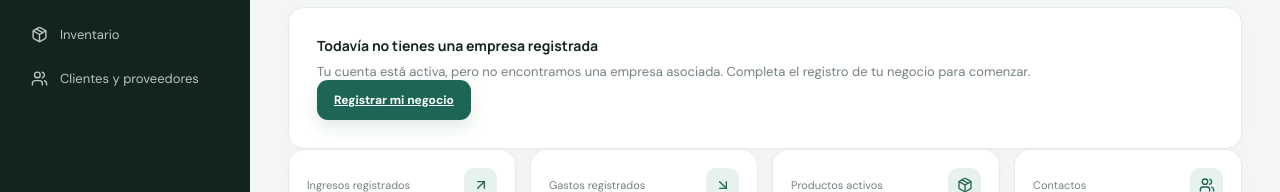
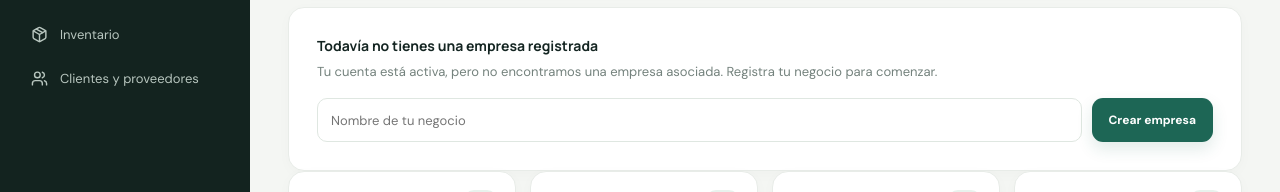
Before and after one commit to JuanVidal1/VozAdmin-PULSO, a Next.js app: page /resumen in a window 1280 px wide. Shown: the part 285-477 px from the top of the page. Built offline with nearby package versions, Linux system fonts and the light colour scheme; no server answers.

Commit message:
Allow authenticated users to create their first organization from summary

```diff
--- a/app/resumen/page.tsx
+++ b/app/resumen/page.tsx
@@ -1,6 +1,6 @@
 "use client";
 
-import { useEffect, useMemo, useState } from "react";
+import { useEffect, useMemo, useState, type FormEvent } from "react";
 import Link from "next/link";
 import { Activity, ArrowDownRight, ArrowUpRight, Building2, Package, RefreshCw, Users, Wallet } from "lucide-react";
 
@@ -55,6 +55,8 @@ export default function ResumenPage() {
   const [loadingData, setLoadingData] = useState(false);
   const [error, setError] = useState("");
   const [reloadToken, setReloadToken] = useState(0);
+  const [newOrganizationName, setNewOrganizationName] = useState("");
+  const [creatingOrganization, setCreatingOrganization] = useState(false);
 
   const organization = organizations.find(item => item.id === organizationId);
   const currency = organization?.currency_code || "COP";
@@ -110,6 +112,36 @@ export default function ResumenPage() {
     return () => { active = false; };
   }, [organizationId, reloadToken]);
 
+  async function handleCreateOrganization(event: FormEvent<HTMLFormElement>) {
+    event.preventDefault();
+    const name = newOrganizationName.trim();
+    if (name.length < 2) {
+      setError("El nombre de la empresa debe tener al menos 2 caracteres.");
+      return;
+    }
+    setCreatingOrganization(true);
+    setError("");
+    try {
+      const response = await fetch("/api/organizations", {
+        method: "POST",
+        credentials: "same-origin",
+        headers: { "Content-Type": "application/json" },
+        body: JSON.stringify({ name, country_code: "CO", currency_code: "COP" })
+      });
+      const payload = await response.json().catch(() => ({}));
+      if (!response.ok) throw new Error(payload.error || "No fue posible crear la empresa.");
+      const refreshed = await readApi<{ data: { role: string; organization: Organization }[] }>("/api/organizations");
+      const rows = (refreshed.data || []).flatMap(item => item.organization ? [{ ...item.organization, role: item.role }] : []);
+      setOrganizations(rows);
+      setOrganizationId(payload.data.id);
+      setNewOrganizationName("");
+    } catch (cause) {
+      setError(cause instanceof Error ? cause.message : "No fue posible crear la empresa.");
+    } finally {
+      setCreatingOrganization(false);
+    }
+  }
+
   const totals = useMemo(() => transactions.reduce((result, item) => {
     const amount = Number(item.amount) || 0;
     if (item.transaction_type === "income") result.income += amount;
@@ -162,8 +194,11 @@ export default function ResumenPage() {
         {!loadingOrganizations && organizations.length === 0 && (
           <section className="panel" style={{ padding: 28 }}>
             <h2 className="panel-title">Todavía no tienes una empresa registrada</h2>
-            <p className="subtitle">Tu cuenta está activa, pero no encontramos una empresa asociada. Completa el registro de tu negocio para comenzar.</p>
-            <Link className="primary-btn" href="/registro">Registrar mi negocio</Link>
+            <p className="subtitle">Tu cuenta está activa, pero no encontramos una empresa asociada. Registra tu negocio para comenzar.</p>
+            <form onSubmit={handleCreateOrganization} style={{ display: "flex", flexWrap: "wrap", gap: 10, marginTop: 18 }}>
+              <input aria-label="Nombre de la empresa" required minLength={2} maxLength={120} value={newOrganizationName} onChange={event => setNewOrganizationName(event.target.value)} placeholder="Nombre de tu negocio" style={{ flex: "1 1 240px", minHeight: 44, border: "1px solid #dfe7e1", borderRadius: 10, padding: "0 13px", fontSize: 13 }} />
+              <button className="primary-btn" type="submit" disabled={creatingOrganization}>{creatingOrganization ? "Creando..." : "Crear empresa"}</button>
+            </form>
           </section>
         )}
 
```
